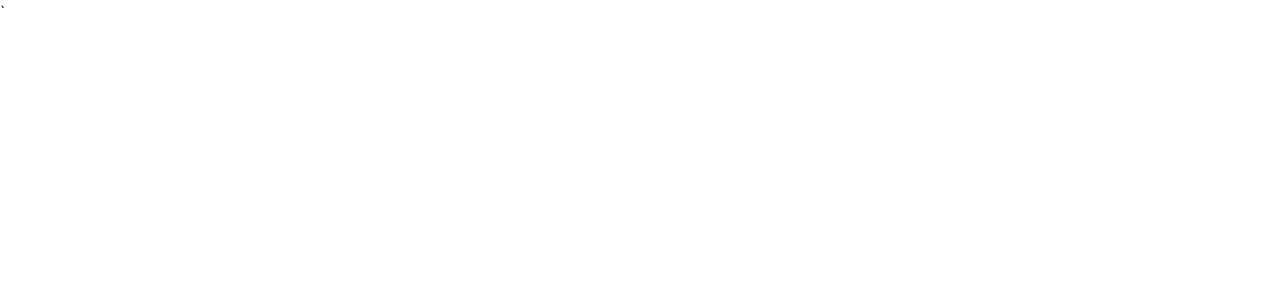
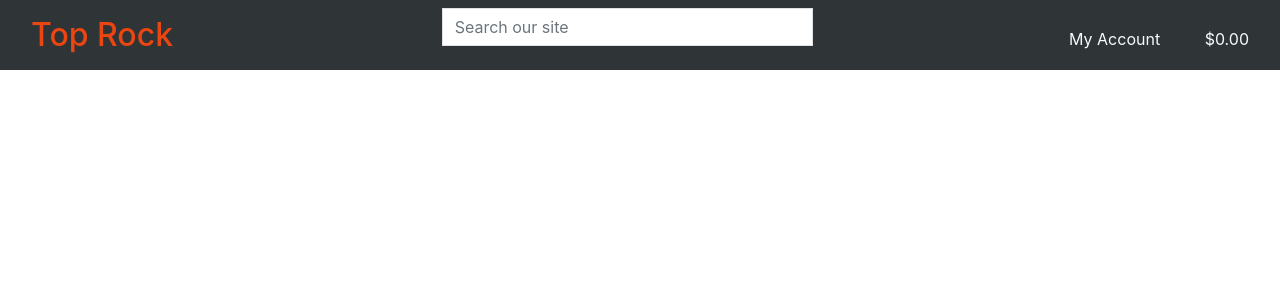
Before and after one commit to Code-Institute-Submissions/top_rock, a Django app: page / in a window 1280 px wide. Before the commit the part shown is almost empty. Shown: the top 300 px of the page. Run offline with Django 3.2, Linux system fonts and the light colour scheme.

Commit message:
Added base template and css styling

```diff
--- /dev/null
+++ b/static/css/base.css
@@ -0,0 +1,22 @@
+.bg-secondary{
+    background-color: #2F3437 !important;
+}
+
+.primary-action{
+    color: #EB4511 !important;
+}
+
+.heading-text{
+    color: #F6FBFC;
+}
+
+.my-0.heading-text:hover{
+    color: #EB4511;
+}
+
+.dropdown-item{
+    color: #F6FBFC;
+}
+.dropdown-item:hover{
+    color: #EB4511 !important;
+}
--- a/templates/base.html
+++ b/templates/base.html
@@ -16,6 +16,7 @@
     {% block corecss %}
     <link rel="stylesheet" href="https://cdn.jsdelivr.net/npm/bootstrap@4.6.0/dist/css/bootstrap.min.css"
         integrity="sha384-B0vP5xmATw1+K9KRQjQERJvTumQW0nPEzvF6L/Z6nronJ3oUOFUFpCjEUQouq2+l" crossorigin="anonymous">
+    <link rel="stylesheet" href="{% static 'css/base.css' %}">
     {% endblock %}
 
     {% block extra_css %}
@@ -40,12 +41,75 @@
 </head>
 
 <body>
-    <header class="container-fluid fixed-top"></header>
+    <header class="container-fluid fixed-top">
+        <div id="topnav" class="row bg-secondary pt-lg-2 d-none d-lg-flex">
+            <div class="col-13 col-lg-4 my auto py-1 py-lg-0 text-left">
+                <a href="{% url 'home' %}" class="nav-link main-logo-link primary-action">
+                    <h2>Top Rock</h2>
+                </a>
+            </div>
+            <div class="col-13 col-lg-4 my auto py-1 py-lg-0">
+                <form method="GET" action="">
+                    <div class="input-group w-100">
+                        <input class="form-control border border-black rounded-0" type="text" name="q"
+                            placeholder="Search our site">
+                        <div class="input-group-append">
+                            <button class="form-control btn" type="submit">
+                                <span class="icon">
+                                    <i class="fas fa-search"></i>
+                                </span>
+                            </button>
+                        </div>
+                    </div>
+                </form>
+            </div>
+            <div class="col-12 col-lg-4 my-auto py-1 py-lg-0">
+                <ul class="list-inline list-unstyled text-center text-lg-right my-0">
+                    <li class="list-inline-item dropdown">
+                        <a class=" nav-link" href="#" id="user-options" data-toggle="dropdown"
+                            aria-haspopup="true" aria-expanded="false">
+                            <div class="text-center">
+                                <div><i class="fas fa-user fa-lg"></i></div>
+                                <p class="my-0 heading-text">My Account</p>
+                            </div>
+                        </a>
+                        <div class="dropdown-menu border-0 bg-secondary" aria-labelledby="user-options">
+                            {% if request.user.is_authenticated %}
+                            {% if request.user.is_superuser %}
+                            <a href="" class="dropdown-item">Product Management</a>
+                            {% endif %}
+                            <a href="" class="dropdown-item">My Profile</a>
+                            <a href="{% url 'account_logout' %}" class="dropdown-item">Logout</a>
+                            {% else %}
+                            <a href="{% url 'account_signup' %}" class="dropdown-item">Register</a>
+                            <a href="{% url 'account_login' %}" class="dropdown-item">Login</a>
+                            {% endif %}
+                        </div>
+                    </li>
+                    <li class="list-inline-item">
+                        <a class="{% if grand_total %}text-info font-weight-bold{% else %}heading-text{% endif %} nav-link"
+                            href="">
+                            <div class="text-center">
+                                <div><i class="fas fa-shopping-bag fa-lg"></i></div>
+                                <p class="my-0 heading-text">
+                                    {% if grand_total %}
+                                    ${{ grand_total|floatformat:2 }}
+                                    {% else %}
+                                    $0.00
+                                    {% endif %}
+                                </p>
+                            </div>
+                        </a>
+                    </li>
+                </ul>
+            </div>
+        </div>
+    </header>
 
     {% if messages %}
     <div class="container-fluid"></div>
     {% endif %}
-`
+    `
     {% block page_header %}
     {% endblock %}
 
--- a/top_rock/settings.py
+++ b/top_rock/settings.py
@@ -148,6 +148,10 @@ USE_TZ = True
 # https://docs.djangoproject.com/en/3.2/howto/static-files/
 
 STATIC_URL = '/static/'
+STATICFILES_DIRS = (os.path.join(BASE_DIR, 'static'),)
+
+MEDIA_URL = '/media/'
+MEDIA_ROOT = (os.path.join(BASE_DIR, 'media'))
 
 # Default primary key field type
 # https://docs.djangoproject.com/en/3.2/ref/settings/#default-auto-field
```
